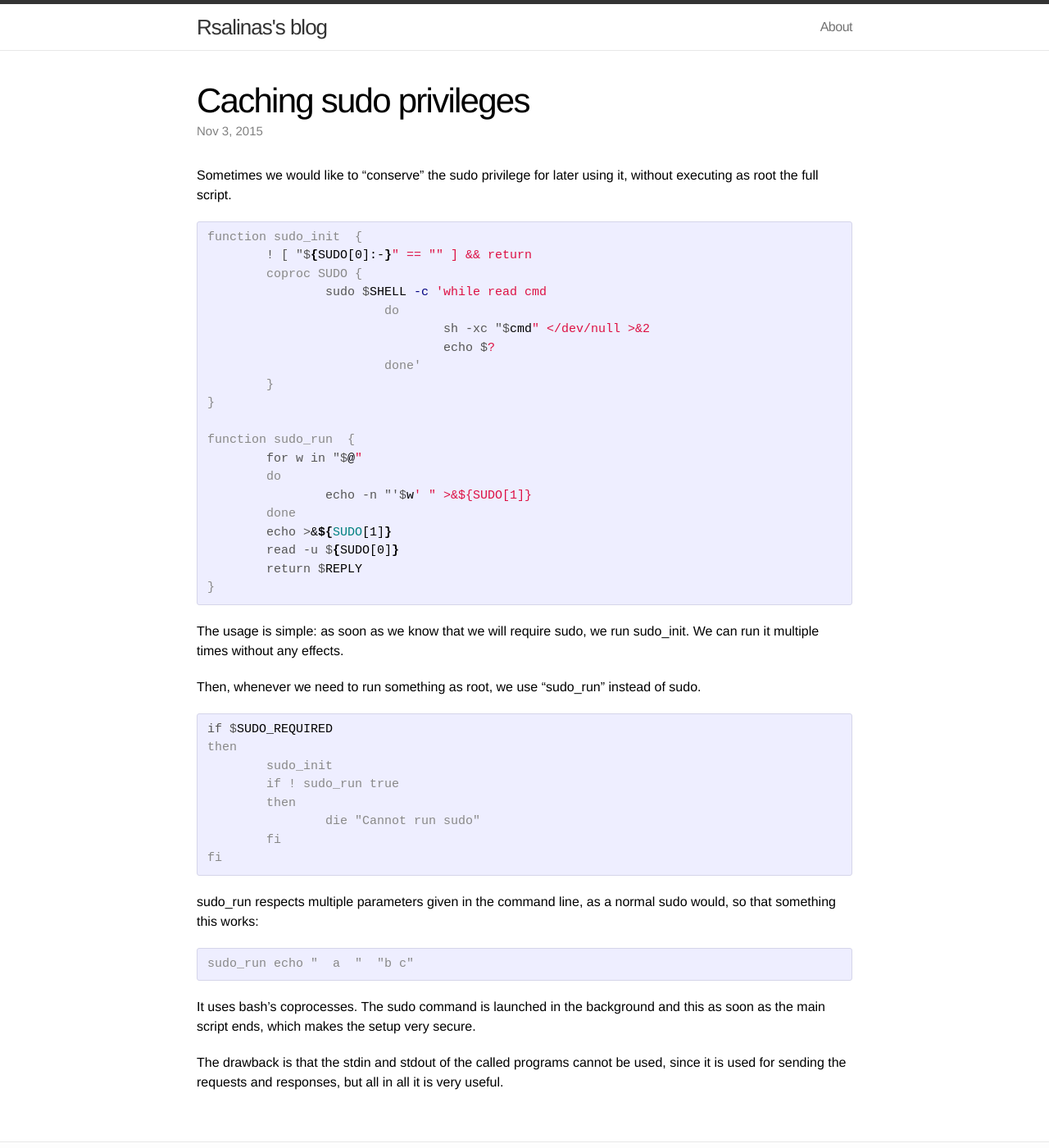
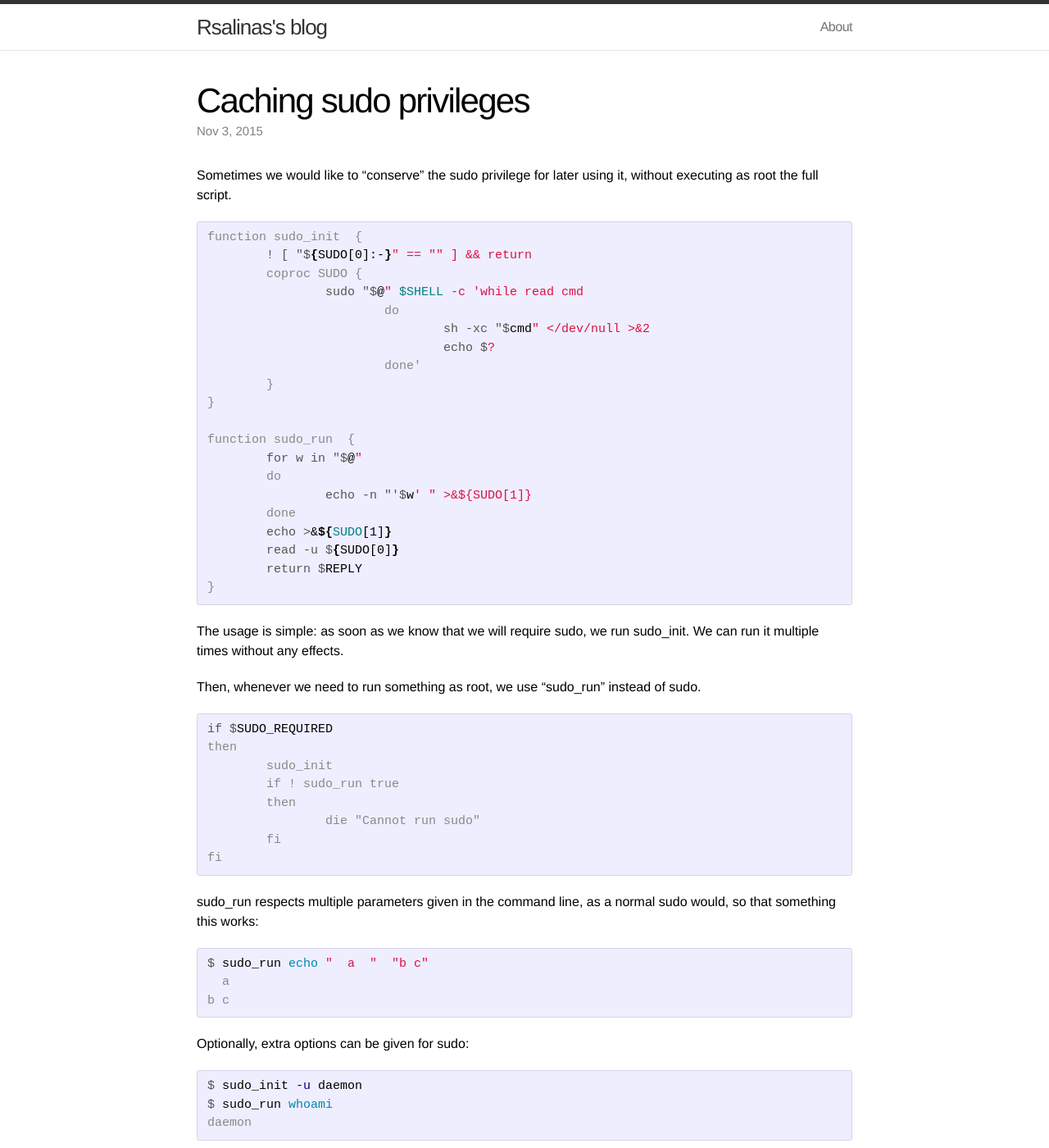
Before and after one commit to rsalinas/rsalinas.github.io, a Jekyll site: the page built from _posts/2015-11-03-caching-sudo.md, in a window 1280 px wide and 1400 px high. Shown: the whole window at 82% size. Built offline with Jekyll 4.4.1, drawn with Linux system fonts in a browser that asks for light colours.

Commit message:
post "caching sudo": fixed categories. added sudo option support

```diff
--- a/_posts/2015-11-03-caching-sudo.md
+++ b/_posts/2015-11-03-caching-sudo.md
@@ -11,7 +11,7 @@ Sometimes we would like to "conserve" the sudo privilege for later using it, wit
 function sudo_init  {
 	! [ "${SUDO[0]:-}" == "" ] && return
 	coproc SUDO {
-		sudo $SHELL -c 'while read cmd
+		sudo "$@" $SHELL -c 'while read cmd
 			do
 				sh -xc "$cmd" </dev/null >&2
 				echo $?
@@ -51,7 +51,17 @@ sudo_run respects multiple parameters given in the command line, as a normal sud
 
 
 {% highlight console %}
-sudo_run echo "  a  "  "b c"
+$ sudo_run echo "  a  "  "b c"
+  a
+b c
+{% endhighlight %}
+
+Optionally, extra options can be given for sudo:
+
+{% highlight console %}
+$ sudo_init -u daemon
+$ sudo_run whoami
+daemon
 {% endhighlight %}
 
 It uses bash's coprocesses.  The sudo command is launched in the background and this as soon as the main script ends, which makes the setup very secure.
```
Also changed, not shown: other parts of _posts/2015-11-03-caching-sudo.md (+1 -1 lines).
